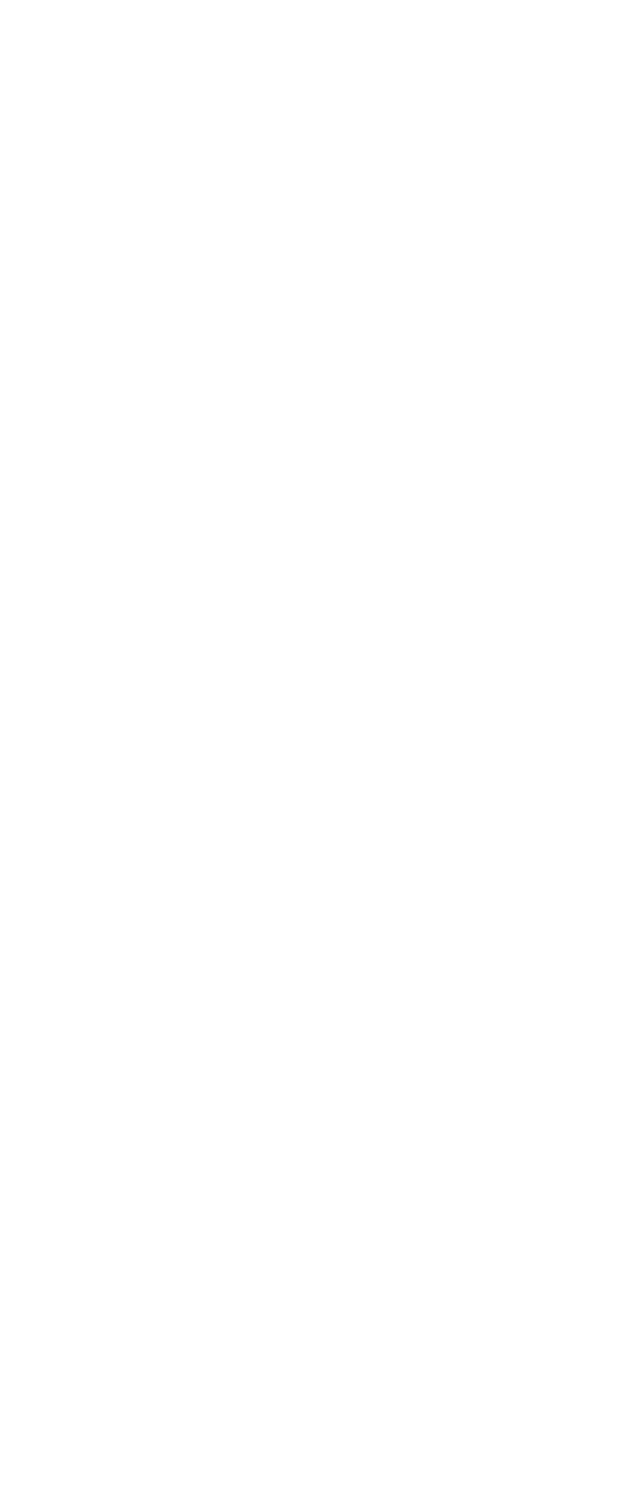
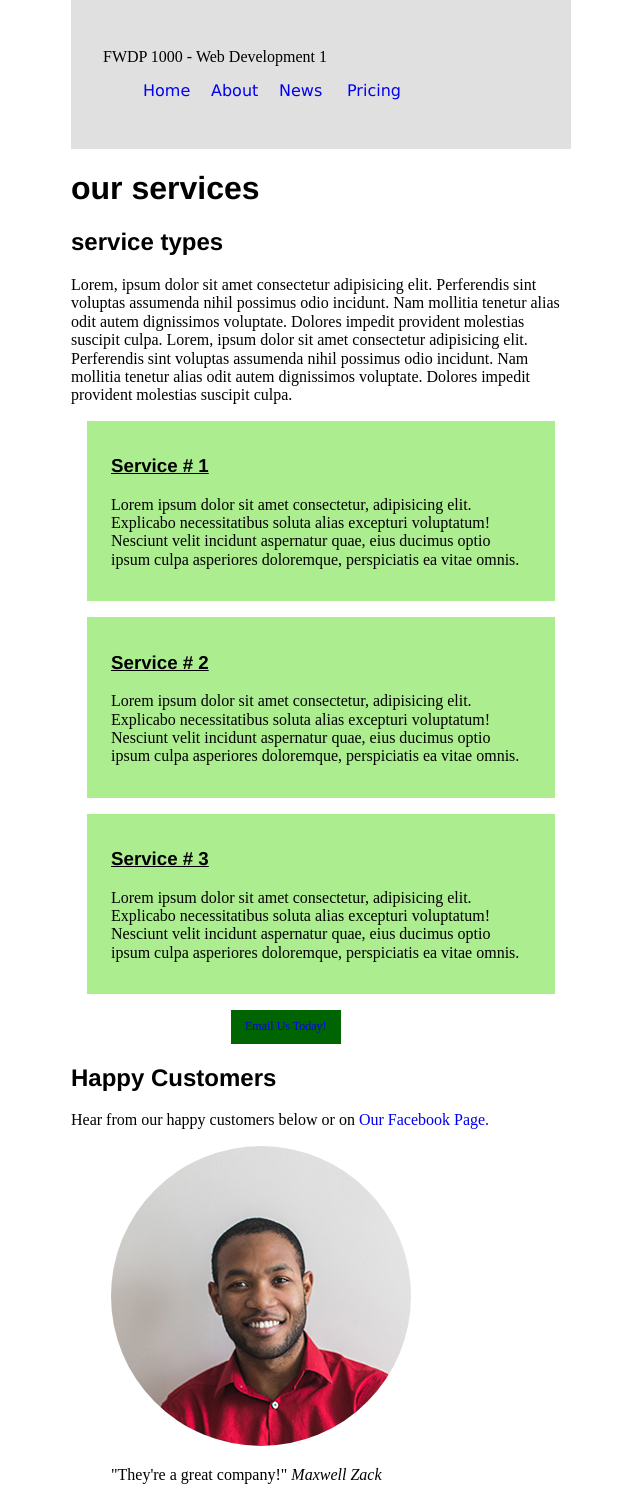
Before and after one commit to taylorrdoyle93/fwd41, a plain HTML site: page services.html in a window 1280 px wide. Shown: the top 1488 px of the page, without its empty margins (319-959 px from the left). Before the commit the page ends 800 px from the top, so only its background shows below. Drawn offline with Linux system fonts and the light colour scheme.

Commit message:
added new .css code to styling sheet

```diff
--- /dev/null
+++ b/Styles/services.css
@@ -0,0 +1,71 @@
+body {
+    max-width: 31.25rem;
+    margin: 0 auto;
+}
+
+h1, h2, h3, h4, h5, h6
+{
+font-family:'Franklin Gothic Medium', 'Arial Narrow', Arial, sans-serif
+}
+
+nav li {
+    display: inline-block;
+    width: 4rem;
+    font-family: Verdana, Geneva, Tahoma, sans-serif;
+    font-weight: 100;
+}
+
+header {
+    background-color: rgb(224, 224, 224);
+    padding: 2rem 2rem;
+}
+
+a {
+    text-decoration: none !important;
+  }
+
+  a:visited {
+    color:#0000EE
+  }
+
+  a:hover,
+  a:focus
+  a:focus-visible {
+    background-color: #aced90;
+    color:black;
+    outline-style: dotted;
+    outline-color: black;
+  }
+
+  a:active {
+    background-color: #aced90;
+    color:black;
+  }
+
+  .service
+{
+    background-color:#aced90;
+    padding-left: 1.5rem;
+    padding-right: 1.5rem;
+    padding-top: 1rem;
+    padding-bottom: 1rem;
+    margin: 1rem;
+}
+
+h3 {
+    text-decoration-line: underline;
+}
+
+  .email-us { /* googled how to do this and grabbed code snippet from Stack Overflow */
+    display: inline-block;
+  background-color:darkgreen;
+  font-family: "arial-black";
+  font-size: 12px;
+  color: #ffffff;
+  padding: 10px 14px;
+  margin-left: 10rem;
+}
+
+.client-photo {
+    border-radius:50%;
+}
--- a/services.html
+++ b/services.html
@@ -3,28 +3,95 @@
 <head>
 	<meta charset="utf-8">
 	<title>Services</title>
-	<!-- Attach stylesheets here -->
+
+     <link rel="stylesheet" href="styles/normalize-fwd.css">
+     <link rel="stylesheet" href="styles/services.css">
 </head>
 
+    <header>
+        <p>FWDP 1000 - Web Development 1</p>
+        <nav>
+            <ul>
+                <li><a href="index.html">Home</a></li>
+                <li><a href="about-us.html">About</a></li>
+				<li><a href="news.html">News</a></li>
+                <li><a href="pricing.html">Pricing</a></li>
+            </ul>
+        </nav>
+    </header>
+
 <body>
+    <main>
+        <h1>our services</h1>
 
-	<!--
-	Add Header here. Include:
-		- site title
-		- navigation
-	-->
+        <section>
+            <h2>service types</h2>
 
-	<!--
-	Add Main here. Include:
-		- page title
-		- first section with heading, paragraph, three articles, link
-		- second section with heading, paragraph, three articles
-	-->
+                <p>
+                Lorem, ipsum dolor sit amet consectetur adipisicing elit. Perferendis sint voluptas assumenda nihil possimus odio incidunt. Nam mollitia tenetur alias odit autem dignissimos voluptate. Dolores impedit provident molestias suscipit culpa.
+                Lorem, ipsum dolor sit amet consectetur adipisicing elit. Perferendis sint voluptas assumenda nihil possimus odio incidunt. Nam mollitia tenetur alias odit autem dignissimos voluptate. Dolores impedit provident molestias suscipit culpa.
+                </p>
 
-	<!--
-	Add Footer here. Include:
-		- copyright notice
-	-->
+        </section>
 
+        <section class="service">
+            <h3>Service # 1</h3>
+            <p>
+                Lorem ipsum dolor sit amet consectetur, adipisicing elit. Explicabo necessitatibus soluta alias excepturi voluptatum! Nesciunt velit incidunt aspernatur quae, eius ducimus optio ipsum culpa asperiores doloremque, perspiciatis ea vitae omnis.
+            </p>
+        </section>
+
+        <section class="service">
+            <h3>Service # 2</h3>
+            <p>
+                Lorem ipsum dolor sit amet consectetur, adipisicing elit. Explicabo necessitatibus soluta alias excepturi voluptatum! Nesciunt velit incidunt aspernatur quae, eius ducimus optio ipsum culpa asperiores doloremque, perspiciatis ea vitae omnis.
+            </p>
+        </section>
+
+        <section class="service">
+            <h3>Service # 3</h3>
+            <p>
+                Lorem ipsum dolor sit amet consectetur, adipisicing elit. Explicabo necessitatibus soluta alias excepturi voluptatum! Nesciunt velit incidunt aspernatur quae, eius ducimus optio ipsum culpa asperiores doloremque, perspiciatis ea vitae omnis.
+            </p>
+        </section>
+
+        <section class="email-us">
+            <a href="mailto:info@example.com">Email Us Today!</a>
+        </section>
+    </main>
+
+    <main>
+        <h2>Happy Customers</h2>
+
+        <p>Hear from our happy customers below or on <a href="https://www.facebook.com/login/?next=https%3A%2F%2Fwww.facebook.com%2F">Our Facebook Page.</a></p>
+        <figure>
+            <img class="client-photo" src="images/customer1.jpg">
+            <p>
+                "They're a great company!" <i>Maxwell Zack</i>
+            </p>
+        </figure>
+
+        <figure>
+            <img class="client-photo" src="images/customer2.jpg">
+            <p>
+                "I was satisfied with their work." <i>Clara Jones</i>
+            </p>
+        </figure>
+
+        <figure>
+            <img class="client-photo" src="images//customer3.jpg">
+            <p>
+                "We were in a pinch and they helped us out!" <i>Jane Doe</i>
+            </p>
+        </figure>
+    </main>
+
+	<footer>
+        <P>
+            <small>
+                Copyright 2025
+            </small>
+        </P>
+    </footer>
 </body>
 </html>
```
Also changed, not shown: pricing.html (+2 -1 lines), 1 other file.
